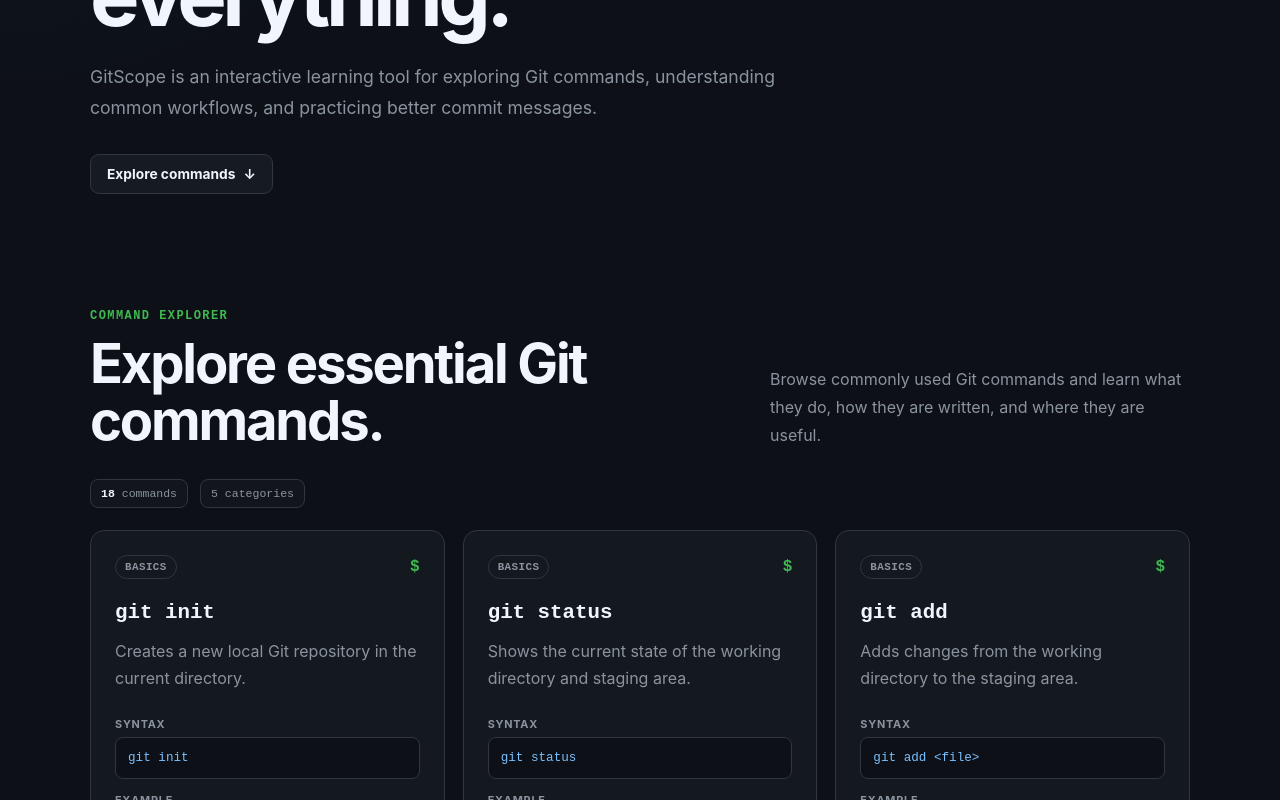
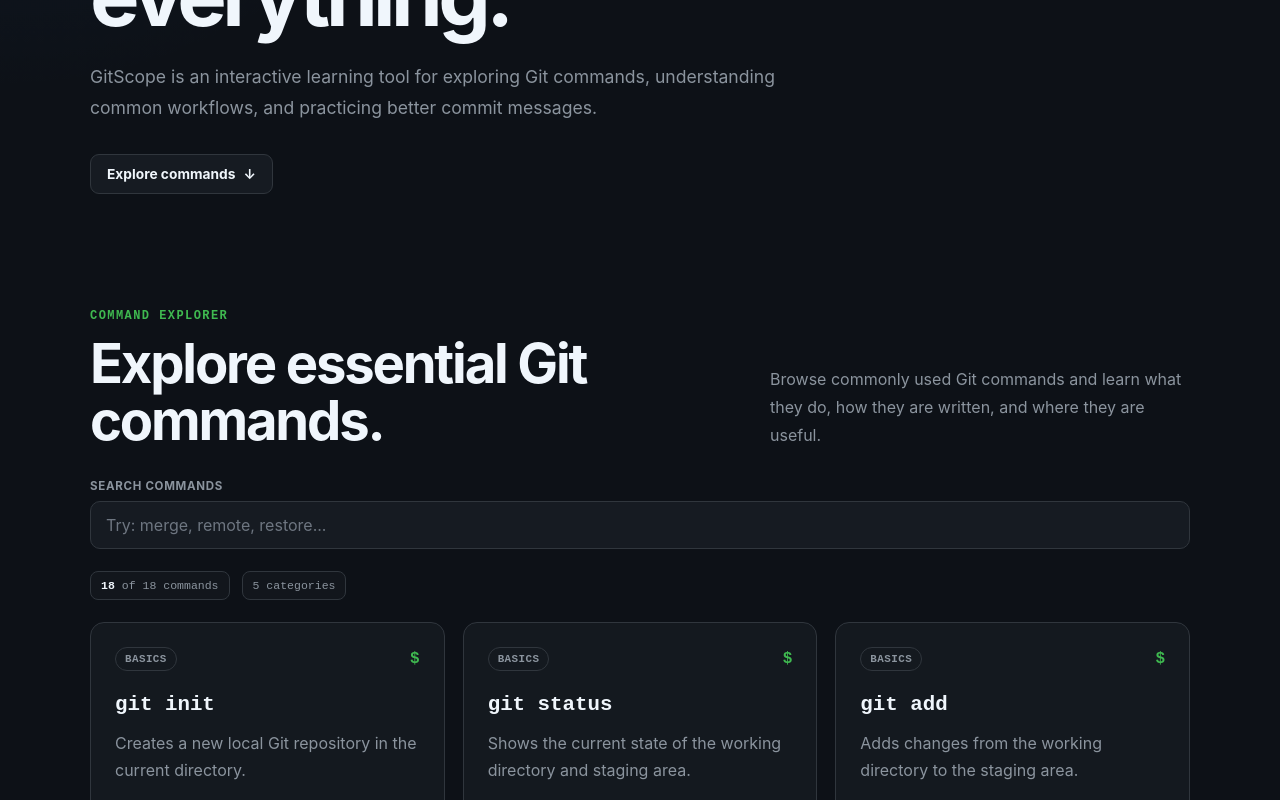
Before and after one commit to r0naldrailgun/git-scope, a React (Vite) app: page / in a window 1280 px wide. Shown: the part 419-1219 px from the top of the page. Built offline with nearby package versions, Linux system fonts and the light colour scheme.

Commit message:
feat: add command text search

```diff
--- a/src/components/CommandExplorer.tsx
+++ b/src/components/CommandExplorer.tsx
@@ -1,8 +1,28 @@
+import { useState } from 'react'
 import { gitCommands } from '../data/commands'
 import CommandCard from './CommandCard'
 import './CommandExplorer.css'
+import './SearchControls.css'
 
 function CommandExplorer() {
+  const [searchQuery, setSearchQuery] = useState('')
+
+  const normalizedSearchQuery = searchQuery.trim().toLowerCase()
+
+  const filteredCommands = gitCommands.filter((command) => {
+    if (normalizedSearchQuery === '') {
+      return true
+    }
+
+    return (
+      command.name.toLowerCase().includes(normalizedSearchQuery) ||
+      command.description.toLowerCase().includes(normalizedSearchQuery) ||
+      command.syntax.toLowerCase().includes(normalizedSearchQuery) ||
+      command.example.toLowerCase().includes(normalizedSearchQuery) ||
+      command.category.toLowerCase().includes(normalizedSearchQuery)
+    )
+  })
+
   return (
     <section className="command-explorer" id="commands">
       <div className="section-heading">
@@ -18,16 +38,32 @@
         </p>
       </div>
 
+      <div className="command-controls">
+        <div className="search-control">
+          <label htmlFor="command-search">Search commands</label>
+
+          <input
+            id="command-search"
+            className="command-search-input"
+            type="search"
+            value={searchQuery}
+            placeholder="Try: merge, remote, restore..."
+            onChange={(event) => setSearchQuery(event.target.value)}
+          />
+        </div>
+      </div>
+
       <div className="command-summary">
         <span>
-          <strong>{gitCommands.length}</strong> commands
+          <strong>{filteredCommands.length}</strong> of {gitCommands.length}{' '}
+          commands
         </span>
 
         <span>5 categories</span>
       </div>
 
       <div className="command-grid">
-        {gitCommands.map((command) => (
+        {filteredCommands.map((command) => (
           <CommandCard key={command.name} command={command} />
         ))}
       </div>
--- /dev/null
+++ b/src/components/SearchControls.css
@@ -0,0 +1,54 @@
+.command-controls {
+    display: grid;
+    gap: 18px;
+
+    margin-bottom: 22px;
+  }
+
+  .search-control {
+    display: flex;
+    flex-direction: column;
+
+    gap: 8px;
+  }
+
+  .search-control label {
+    color: var(--text-secondary);
+
+    font-size: 0.72rem;
+    font-weight: 700;
+
+    letter-spacing: 0.06em;
+    text-transform: uppercase;
+  }
+
+  .command-search-input {
+    width: 100%;
+
+    padding: 13px 15px;
+
+    border: 1px solid var(--border);
+    border-radius: 10px;
+
+    outline: none;
+
+    color: var(--text-primary);
+    background: var(--surface);
+
+    transition:
+      border-color 150ms ease,
+      background 150ms ease,
+      box-shadow 150ms ease;
+  }
+
+  .command-search-input::placeholder {
+    color: #6e7681;
+  }
+
+  .command-search-input:focus {
+    border-color: var(--accent);
+
+    background: var(--surface-hover);
+
+    box-shadow: 0 0 0 3px var(--accent-soft);
+  }
```
